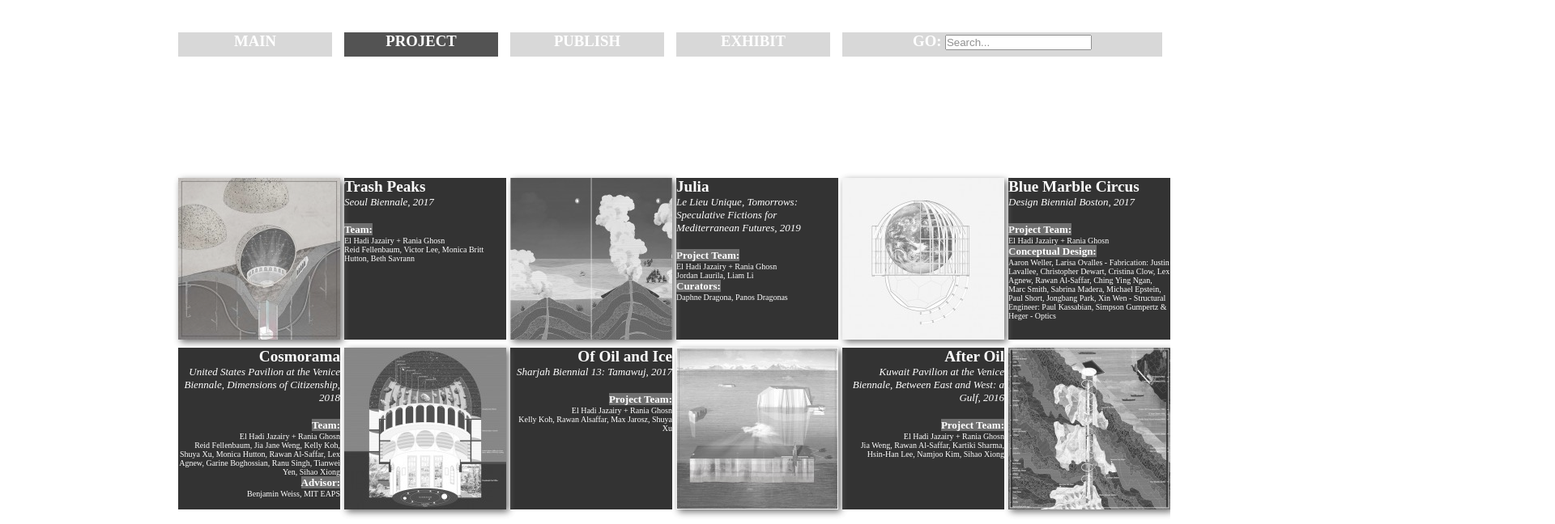
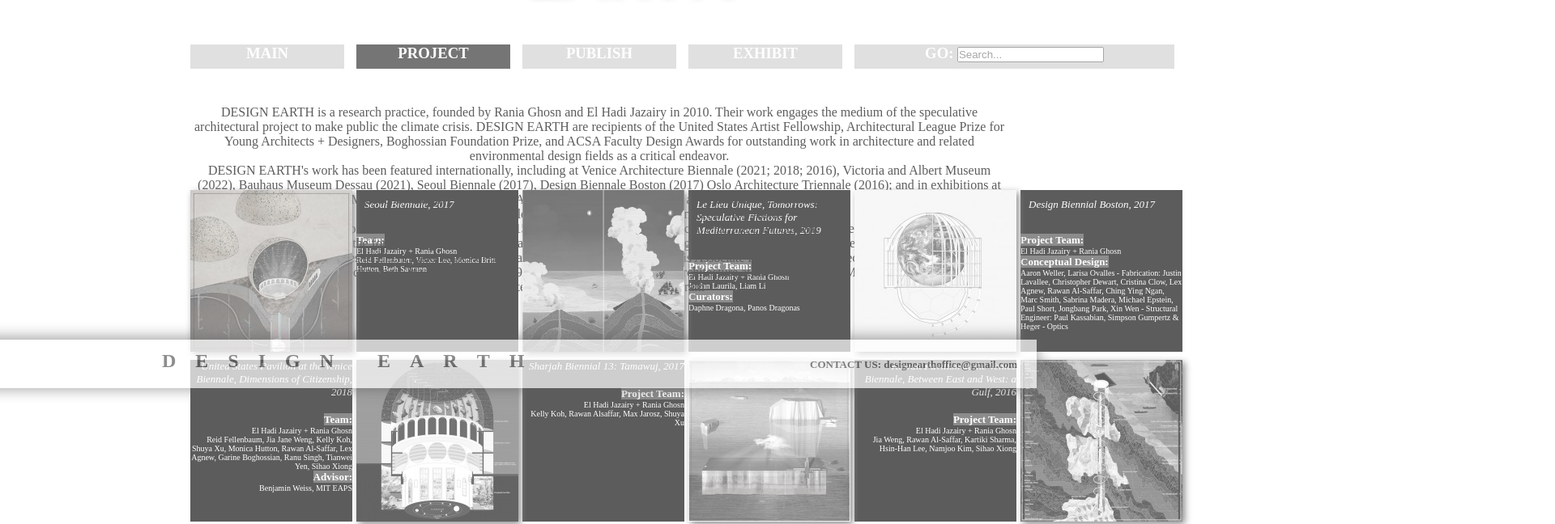
Before and after one commit to QiuyuanXue/project2, a plain HTML site: page index.html in a window 1280 px wide. Shown: the part 320-968 px from the top of the page at 81% size, 1920 px wide, since content can reach past the window. Drawn offline with Linux system fonts and the light colour scheme.

Commit message:
messy but the furthest

```diff
--- a/index.html
+++ b/index.html
@@ -12,8 +12,14 @@
 <body>
 
   <div class="title grid-container">
-    <h1 class="item item--1">DESIGN EARTH</h1>
 
+<!--
+    <div class="bg--1">
+      <h1 class="item item--1">DESIGN EARTH</h1>
+    </div>
+  -->
+    <div class="title grid-container">
+      <h1 class="item item--1">DESIGN EARTH</h1>
 
       <div class="item item--2">
         <a href="https://www.design-earth.org/" target="_blank"><h3>MAIN</h3></a>
@@ -269,11 +275,38 @@
     </div>
 
 
- <footer class="item item--13">
-   <figure >
-     <img src="./img/4.7_A_geo.jpg"/>
-   </figure>
- </footer>
+      <div>
+      <br>
+      <br>
+      <br>
+    </div>
+
+    <div class="ee">
+      <p class="ee">DESIGN EARTH is a research practice, founded by Rania Ghosn and El Hadi Jazairy in 2010. Their work engages the medium of the speculative architectural project to make public the climate crisis. DESIGN EARTH are recipients of the United States Artist Fellowship, Architectural League Prize for Young Architects + Designers, Boghossian Foundation Prize, and ACSA Faculty Design Awards for outstanding work in architecture and related environmental design fields as a critical endeavor.</p>
+
+
+
+      <div class="ff">
+        <p class="ff">
+          DESIGN EARTH's work has been featured internationally, including at Venice Architecture Biennale (2021; 2018; 2016), Victoria and Albert Museum (2022), Bauhaus Museum Dessau (2021), Seoul Biennale (2017), Design Biennale Boston (2017) Oslo Architecture Triennale (2016); and in exhibitions at Milano Triennale, SFMOMA, Matadero Madrid, ArkDes, MAAT, Guangzhou Times Museum, and Sursock Museum in Beirut, amongst others. Their project “After Oil” was collected by the Museum of Modern Art in New York.
+          <br>
+
+          Ghosn and Jazairy are authors of Geographies of Trash (2015); Geostories: Another Architecture for the Environment (3nd ed. 2022), The Planet After Geoengineering (2021), and the forthcoming Climate Inheritance (2023).
+          They were founding editors of the Harvard GSD New Geographies journal and editors of issues Landscapes of Energy and Scales of the Earth.
+
+          Ghosn (Lebanon, b. 1977) is Associate Professor of Architecture and Urbanism at the Massachusetts Institute of Technology.
+          Jazairy (Algeria, b. 1970) is Associate Professor of Architecture at the University of Michigan and Director of the Master of Urban Design degree program
+        </p>
+      </div>
+
+
+
+  <div class="bg">
+    <h2>D&emsp;E&emsp;S&emsp;I&emsp;G&emsp;N&emsp; &emsp;E&emsp;A&emsp;R&emsp;T&emsp;H</h2>
+    <h4>CONTACT US: designearthoffice@gmail.com</h4>
+    <a href="http://www.instagram.com/_designearth/"><h5>OUR INSTAGRAM</h5></a>
+
+  </div>
 
 
  </body>
--- a/project2_decoration.css
+++ b/project2_decoration.css
@@ -20,11 +20,23 @@ h1 {
     font-family: 'Gill Sans', 'Gill Sans MT', Calibri, 'Trebuchet MS', sans-serif;
 }
 
+h2 {
+    font-size: x-large;
+    text-align: center;
+    color: rgb(0, 0, 0);
+    font-family: 'Times New Roman', Times, serif;
+    position: fixed;
+    top:13px;
+    left: 620px;
+}
+
+
 .h2--1 {
     font-size: larger;
     text-align: left;
     color: rgb(255, 255, 255);
     font-family: 'Times New Roman', Times, serif;
+    margin: 10px 10px 10px 10px;
 }
 
 .h2--2 {font-size: larger;
@@ -39,11 +51,42 @@ h3 {
     font-family: 'Times New Roman', Times, serif;
 }
 
+h4 {
+    color: rgb(0, 0, 0);
+    font-family: 'Times New Roman', Times, serif;
+    font-size: small;
+    text-align: center;
+    position: fixed;
+    top: 23px;
+    left: 1420px;
+}
+
+h5 {
+    color: rgb(0, 0, 0);
+    font-family: 'Times New Roman', Times, serif;
+    font-size: small;
+    text-align: center;
+    position: fixed;
+    top: 23px;
+    left: 40px;
+}
+
+
+h5 a:hover {
+    color: rgb(255, 0, 0);
+    text-decoration: underline;
+}
+
+
 p {
     text-align: center;
     color: rgb(255, 255, 255);
     font-family: 'Times New Roman', Times, serif;
 }
+
+
+
+
 
 .cc {
     text-align: center;
@@ -57,6 +100,7 @@ p {
     font-size: small;
     color: rgb(255, 255, 255);
     font-style: italic;
+    margin: 10px 10px 10px 10px;
 }
 
 .aa--2 {
@@ -84,6 +128,28 @@ p {
     background-color: rgb(76, 76, 76);
 }
 
+
+.ee {
+    text-align: center;
+    color: rgb(0, 0, 0);
+    font-family: 'Times New Roman', Times, serif;
+    grid-column-start: 2;
+    grid-column-end: 7;
+    grid-row-start: 5;
+    grid-row-end: 5;
+}
+
+.ff {
+    text-align: center;
+    color: rgb(0, 0, 0);
+    font-family: 'Times New Roman', Times, serif;
+    grid-column-start: 2;
+    grid-column-end: 7;
+    grid-row-start: 11;
+    grid-row-end: 13;
+}
+
+
 div.container {
     display: flex;
   }
@@ -92,10 +158,10 @@ div.container {
     margin: 15px;
     display: grid;
     grid-template-columns: 190px 190px 190px 190px 190px 190px 190px 190px;
-    grid-template-rows: 90px 90px 90px 90px 90px 90px 90px 90px 90px 90px 90px;
+    grid-template-rows: 90px 90px 90px 90px 90px 90px 90px 90px 90px 90px 90px 90px 90px;
     grid-gap: 15px;
-    height: 40px;
-    width: 400px;
+    height: 1080px;
+    width: 1920px;
 
     text-align: center;
     opacity: 80%;
@@ -103,6 +169,17 @@ div.container {
 
 
 
+/*
+.item--1 {
+    grid-column-start: 4;
+    grid-column-end: 5;
+    color: black;
+
+    grid-row-start: 2;
+    grid-row-end: 2;
+    text-shadow: 5px 5px 10px rgb(151, 151, 151);
+}
+*/
 
 .item--1 {
     grid-column-start: 4;
@@ -112,6 +189,7 @@ div.container {
     grid-row-end: 2;
     text-shadow: 5px 5px 10px rgb(141, 141, 141);
 }
+
 
 .item--2 {
     grid-column-start: 2;
@@ -186,6 +264,7 @@ div.container {
     grid-row-start: 6;
     grid-row-end: 7;
     filter: drop-shadow(3px 3px 4px rgb(74, 74, 74) );
+
 }
 
 .item--8 {
@@ -233,13 +312,7 @@ div.container {
     filter: drop-shadow(3px 3px 4px rgb(74, 74, 74) );
 }
 
-.item--13 {
-    grid-column-start: 1;
-    grid-column-end: 8;
-    grid-row-start: 11;
-    grid-row-end: 11;
 
-}
 
 .box--1 {
     background: rgb(0, 0, 0);
@@ -250,6 +323,8 @@ div.container {
     grid-row-start: 6;
     grid-row-end: 7;
 }
+
+
 
 .box--2 {
     background: rgb(0, 0, 0);
@@ -301,3 +376,65 @@ div.container {
     grid-row-start: 8;
     grid-row-end: 9;
 }
+
+
+
+.bg--1 {
+    grid-column-start: 1;
+    grid-column-end: 8;
+    grid-row-start: 1;
+    grid-row-end: 5;
+    /*
+    background-image: url(./img/back1.jpg);
+    overflow: hidden;
+    padding: 1px;
+    z-index: 1;
+    position: relative;
+    left: 100px;
+    */
+
+
+}
+
+/*
+.bg--2 {
+    grid-column-start: 1;
+    grid-column-end: 8;
+    grid-row-start: 11;
+    grid-row-end: 11;
+    background-image: url(./img/back2.jpg);
+    padding: 1px;
+    z-index: 1;
+    position: fixed;
+    bottom: 0px;
+    right: 0px;
+    width: 600px;
+    height: 60px;
+    width: 1700px;
+    filter: drop-shadow(-1px -1px 10px rgb(0, 0, 0));
+    filter: blur(px);
+}
+*/
+
+.bg {
+    grid-column-start: 1;
+    grid-column-end: 8;
+    grid-row-start: 11;
+    grid-row-end: 11;
+    position: fixed;
+    bottom: 0px;
+    right: 0px;
+    width: 600px;
+    height: 60px;
+    width: 1700px;
+    filter: drop-shadow(-1px -1px 10px rgb(0, 0, 0));
+    overflow: hidden;
+    background-color: rgb(255, 255, 255);
+    opacity: 0.7;
+  }
+
+
+  .bg-image {
+    width: 100%;
+    filter: blur(3px);
+  }
```
Also changed, not shown: img/back1.jpg (added), img/back2.jpg (added).
